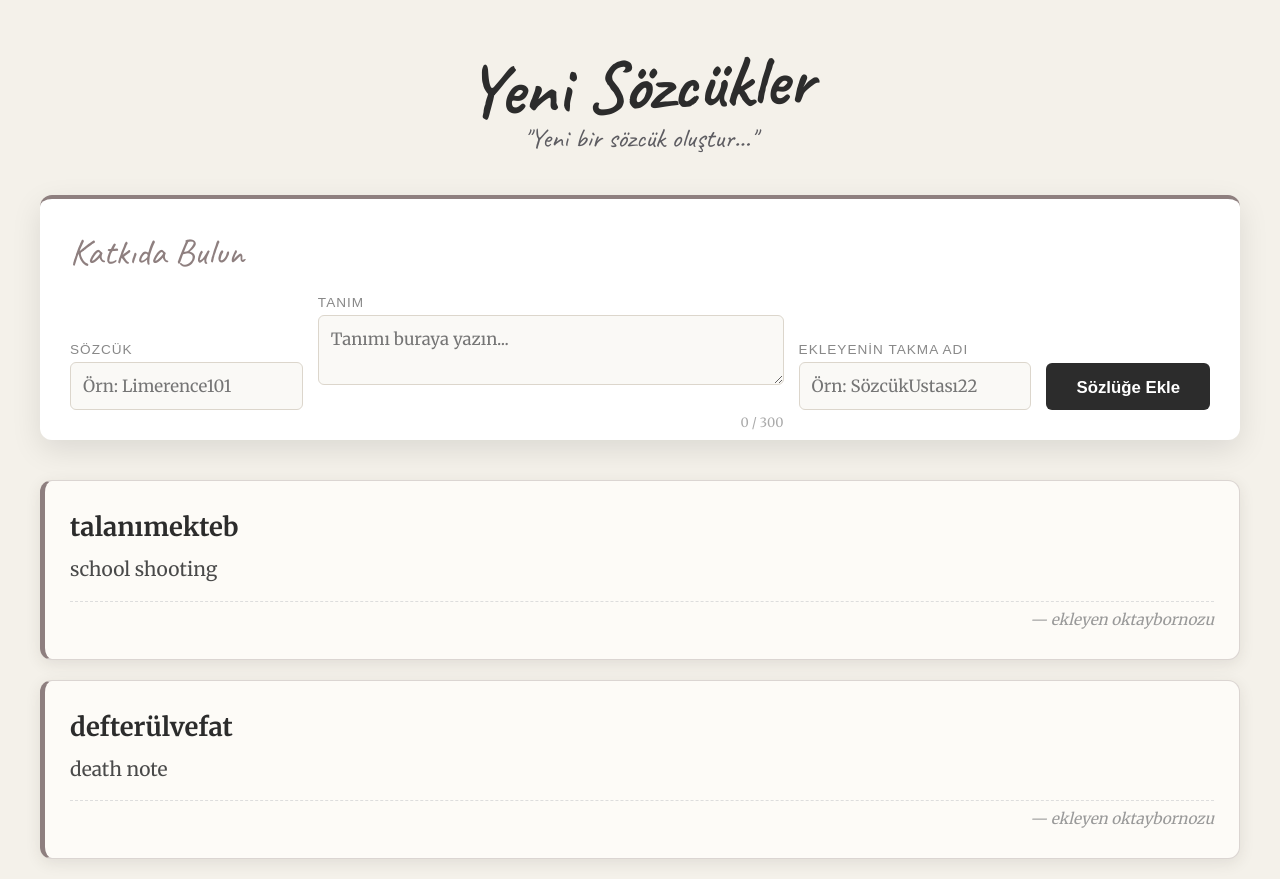
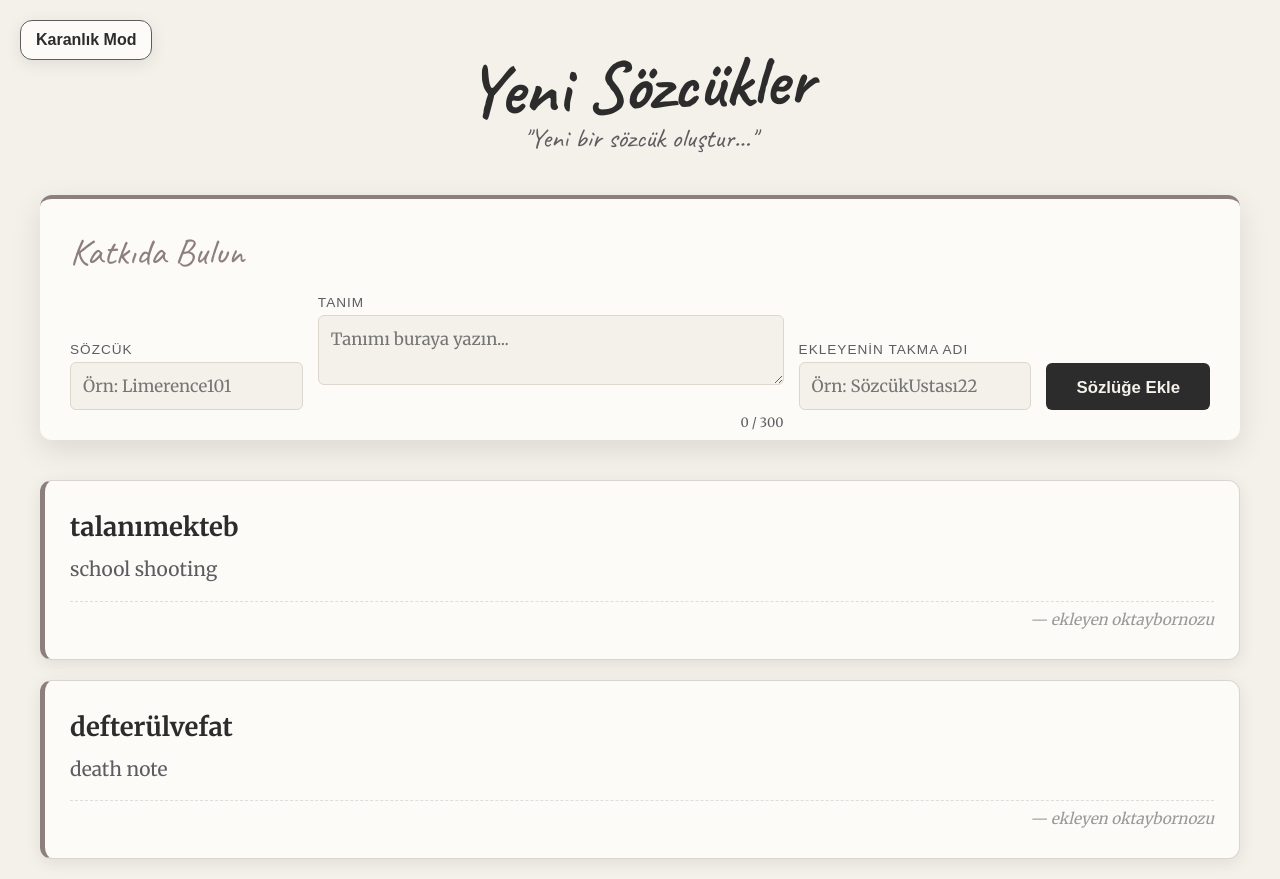
Before and after one commit to oktayelb/yenisozcukler, a Flask app: page / in a window 1280 px wide. Run offline with Flask 3, Linux system fonts and the light colour scheme.

Commit message:
added dark mode

```diff
--- a/templates/index.html
+++ b/templates/index.html
@@ -20,6 +20,18 @@
             --error-color: #f44336;
         }
 
+        /* --- KARANLIK MOD RENK TANIMLARI --- */
+        body.dark-mode {
+            --bg-color: #2c2c34;
+            --card-bg: #3c3c45;
+            --text-main: #f0f0f0;
+            --text-muted: #a0a0a0;
+            --accent: #b8a9a9; /* Açık ve okunur olması için aksan rengini de açtık */
+            --shadow: 0 4px 15px rgba(0, 0, 0, 0.4);
+            --shadow-hover: 0 8px 25px rgba(0, 0, 0, 0.6);
+        }
+        /* --- KARANLIK MOD RENK TANIMLARI BİTİŞ --- */
+
         body {
             font-family: 'Merriweather', serif;
             background-color: var(--bg-color);
@@ -27,7 +39,7 @@
             margin: 0;
             padding: 20px;
             font-size: 18px;
-            transition: background-color 0.3s;
+            transition: background-color 0.3s, color 0.3s; /* Renk geçişi eklendi */
         }
 
         header {
@@ -120,7 +132,7 @@
         .word-def {
             font-size: 1.2rem;
             line-height: 1.7;
-            color: #4a4a4a;
+            color: var(--text-muted); /* Renk değişkeni kullanıldı */
             white-space: pre-wrap;
         }
 
@@ -130,12 +142,17 @@
             color: #999;
             text-align: right;
             font-style: italic;
-            border-top: 1px dashed #ddd;
+            border-top: 1px dashed #ddd; /* Dark mode'da görünür olması için güncellenebilir */
             padding-top: 8px;
         }
 
+        body.dark-mode .word-author {
+            color: #a0a0a0;
+            border-top: 1px dashed #555;
+        }
+
         .form-card {
-            background: #fff;
+            background: var(--card-bg);
             padding: 30px;
             border-radius: var(--radius);
             box-shadow: 0 10px 30px rgba(0,0,0,0.1);
@@ -161,27 +178,29 @@
         label {
             display: block; margin-bottom: 5px; font-size: 0.85rem;
             text-transform: uppercase; letter-spacing: 1px;
-            color: #888; font-family: sans-serif;
+            color: var(--text-muted); /* Renk değişkeni kullanıldı */
+            font-family: sans-serif;
         }
 
         input, textarea {
-            width: 100%; padding: 12px; background-color: #faf9f6;
+            width: 100%; padding: 12px; background-color: var(--bg-color); /* Renk değişkeni kullanıldı */
             border: 1px solid #dcd6cc; font-size: 1.05rem;
             font-family: 'Merriweather', serif; outline: none;
             box-sizing: border-box; border-radius: 6px;
-            transition: border-color 0.3s, box-shadow 0.3s, background-color 0.3s;
+            transition: border-color 0.3s, box-shadow 0.3s, background-color 0.3s, color 0.3s;
+            color: var(--text-main);
         }
 
         input:focus, textarea:focus {
             border-color: var(--accent);
-            background-color: #fff;
+            background-color: var(--card-bg); /* Renk değişkeni kullanıldı */
             box-shadow: 0 0 0 3px rgba(142, 127, 127, 0.2);
         }
 
         button {
             padding: 15px 30px;
             background-color: var(--text-main);
-            color: #fff; border: none; font-size: 1.05rem;
+            color: var(--bg-color); border: none; font-size: 1.05rem; /* Renk değişkeni kullanıldı */
             cursor: pointer; border-radius: 6px;
             font-weight: bold;
             transition: all 0.2s;
@@ -203,7 +222,7 @@
             transform: none;
         }
 
-        .char-limit { font-size: 0.8rem; color: #aaa; text-align: right; margin-top: 4px; position: absolute; bottom: -20px; right: 0; }
+        .char-limit { font-size: 0.8rem; color: var(--text-muted); /* Renk değişkeni kullanıldı */ text-align: right; margin-top: 4px; position: absolute; bottom: -20px; right: 0; }
 
         .def-wrapper { position: relative; padding-bottom: 20px; }
 
@@ -218,6 +237,12 @@
             body { padding: 10px; font-size: 16px; }
             .form-card { padding: 20px; }
             .word-card { padding: 20px; }
+            .mode-toggle {
+                top: 10px;
+                left: 10px;
+                padding: 8px 12px;
+                font-size: 0.9rem;
+            }
         }
 
         .notification-container {
@@ -257,11 +282,38 @@
         .custom-alert-error {
             border-left: 6px solid var(--error-color);
         }
+
+        /* --- YENİ KARANLIK MOD DÜĞMESİ STİLİ --- */
+        .mode-toggle {
+            position: fixed;
+            top: 20px;
+            left: 20px;
+            background: var(--card-bg);
+            color: var(--text-main);
+            border: 1px solid var(--text-muted);
+            padding: 10px 15px;
+            border-radius: var(--radius);
+            cursor: pointer;
+            font-size: 1rem;
+            font-weight: bold;
+            transition: all 0.3s;
+            z-index: 1000;
+            box-shadow: var(--shadow);
+            height: auto;
+        }
+
+        .mode-toggle:hover {
+            background: var(--accent);
+            color: var(--card-bg);
+        }
+        /* --- YENİ KARANLIK MOD DÜĞMESİ STİLİ BİTİŞ --- */
     </style>
 </head>
 <body>
 
     <div class="notification-container" id="notificationContainer"></div>
+
+    <button class="mode-toggle" id="darkModeToggle">Karanlık Mod</button>
 
     <header>
         <h1 id="mainTitle">Yeni Sözcükler</h1>
@@ -300,12 +352,45 @@
 
 <script>
     const CACHE_KEY = 'wordCache';
+    const THEME_KEY = 'userTheme'; // Yeni tema anahtarı
 
     document.addEventListener('DOMContentLoaded', () => {
         document.getElementById('mainTitle').classList.add('loaded');
         document.getElementById('subtitleText').classList.add('loaded');
+
+        // --- KARANLIK MOD YÜKLEME MANTIKLARI ---
+        const savedTheme = localStorage.getItem(THEME_KEY);
+        const darkModeToggle = document.getElementById('darkModeToggle');
+
+        // Kaydedilen temayı yükle veya sistem tercihini kullan
+        if (savedTheme === 'dark' || (!savedTheme && window.matchMedia('(prefers-color-scheme: dark)').matches)) {
+            document.body.classList.add('dark-mode');
+            darkModeToggle.textContent = 'Aydınlık Mod';
+        } else {
+            darkModeToggle.textContent = 'Karanlık Mod';
+        }
+
+        // Düğme olay dinleyicisini ayarla
+        darkModeToggle.addEventListener('click', toggleDarkMode);
+        // --- KARANLIK MOD YÜKLEME BİTİŞ ---
+
         fetchWords();
     });
+
+    // --- KARANLIK MOD GEÇİŞ FONKSİYONU ---
+    function toggleDarkMode() {
+        const isDarkMode = document.body.classList.toggle('dark-mode');
+        const darkModeToggle = document.getElementById('darkModeToggle');
+
+        if (isDarkMode) {
+            localStorage.setItem(THEME_KEY, 'dark');
+            darkModeToggle.textContent = 'Aydınlık Mod';
+        } else {
+            localStorage.setItem(THEME_KEY, 'light');
+            darkModeToggle.textContent = 'Karanlık Mod';
+        }
+    }
+    // --- KARANLIK MOD GEÇİŞ FONKSİYONU BİTİŞ ---
 
     function updateCount(field) {
         document.getElementById('charCount').innerText = `${field.value.length} / 300`;
@@ -542,7 +627,7 @@
         const word = document.getElementById('inputWord').value.trim();
         const definition = document.getElementById('inputDef').value.trim();
         const nickname = document.getElementById('inputNick').value.trim();
-        const btn = document.querySelector("button");
+        const btn = document.querySelector("button:not(#darkModeToggle)"); // Dark mode düğmesi hariç diğer butonu seçer.
 
         const alphaOnly = /^[a-zA-ZçÇğĞıIİöÖşŞüÜ.,0-9]+$/;
         const alphaWithSpaces = /^[a-zA-ZçÇğĞıIİöÖşŞüÜ\s.,0-9]*$/;
```
